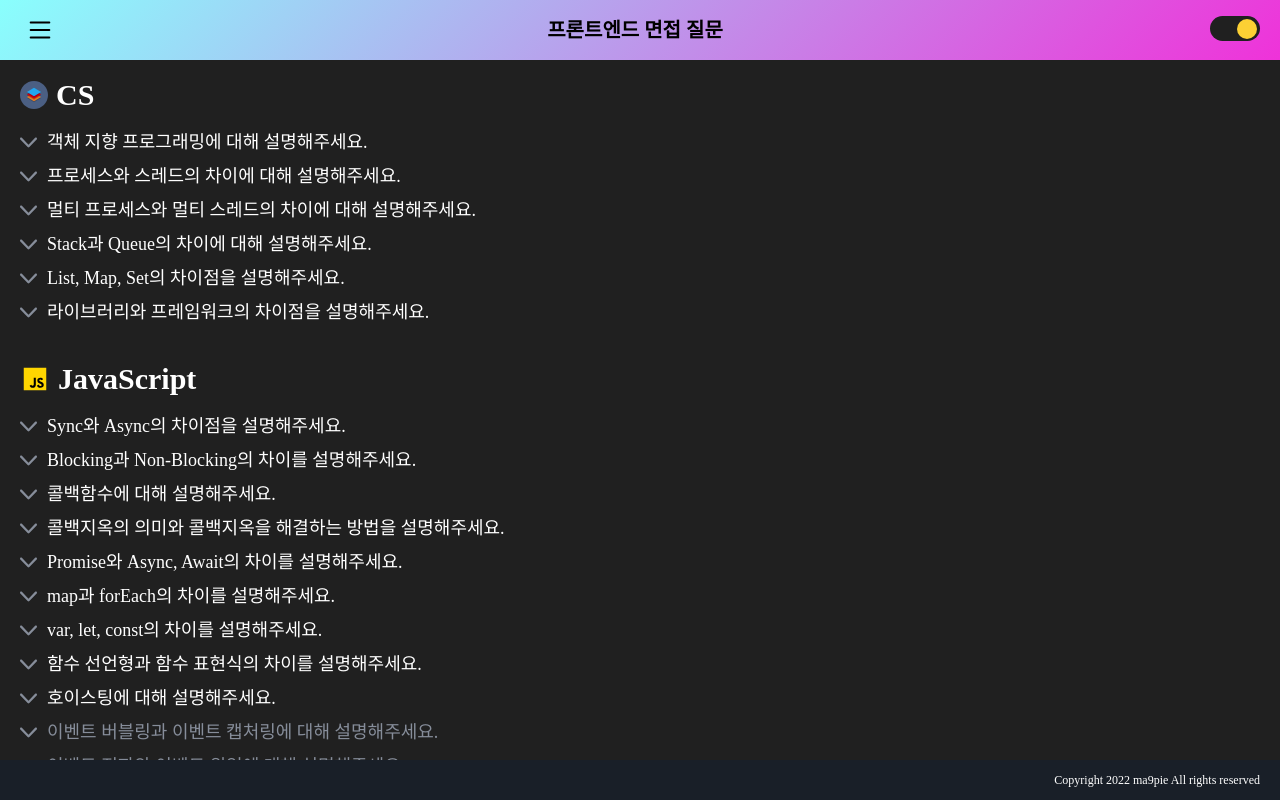
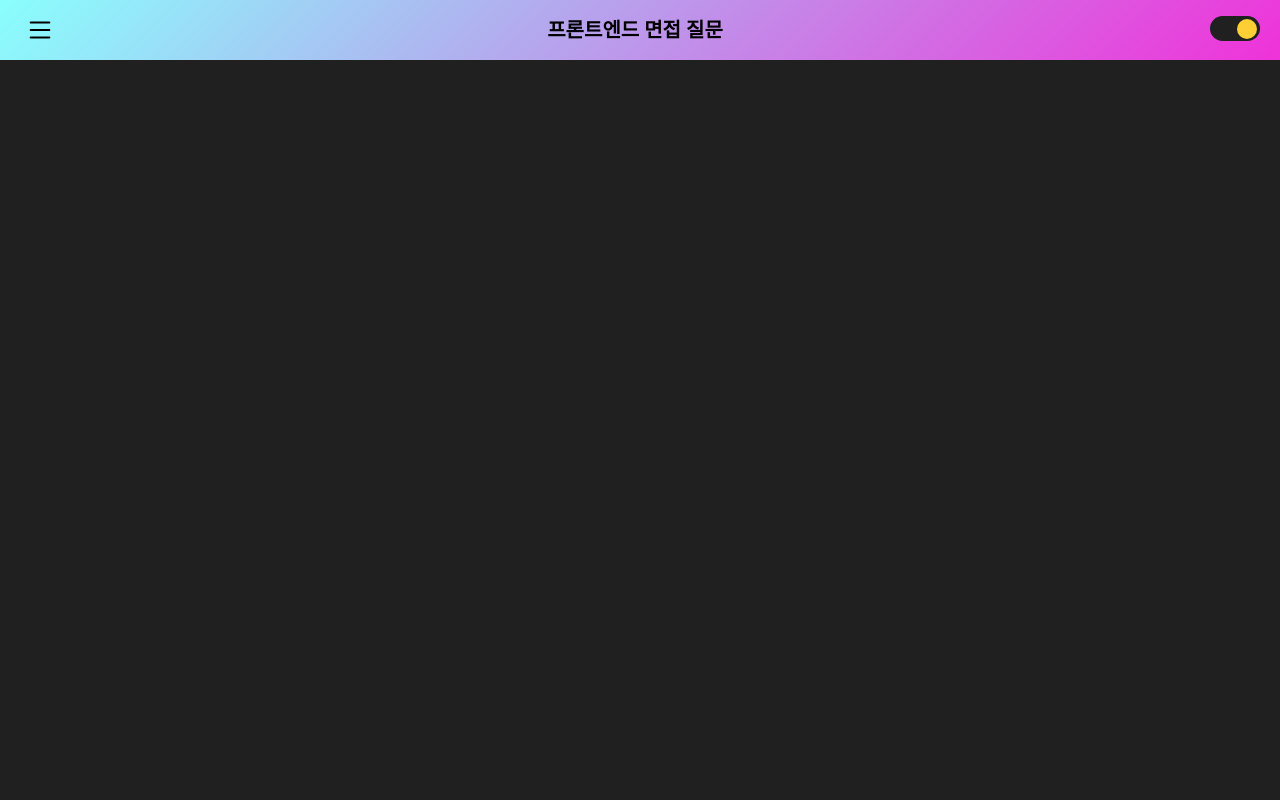
Before and after one commit to ma9pie/frontend-interview, a Next.js app: page / in a window 1280 px wide. Shown: the top 800 px of the page. Built offline with nearby package versions, Linux system fonts and the light colour scheme; a web font is replaced by a local one.

Commit message:
레이아웃 테스트

```diff
--- a/layouts/CommonLayout.jsx
+++ b/layouts/CommonLayout.jsx
@@ -10,9 +10,10 @@ function CommonLayout(props) {
     <Container>
       <Head></Head>
       <Header></Header>
-      <Body>
+      {/* <Body>
         <ScrollBar height="calc(100vh - 100px)">{props.children}</ScrollBar>
-      </Body>
+      </Body> */}
+      <Test></Test>
       <Footer></Footer>
     </Container>
   );
@@ -23,7 +24,12 @@ export default CommonLayout;
 const Container = styled.div`
   position: relative;
   padding-top: 60px;
+  height: 100%;
 `;
 const Body = styled.div`
-  height: calc(100% - 100px);
+  height: calc(100% - 40px);
 `;
+
+const Test = styled.div`
+  height: 1000px;
+`;
```
